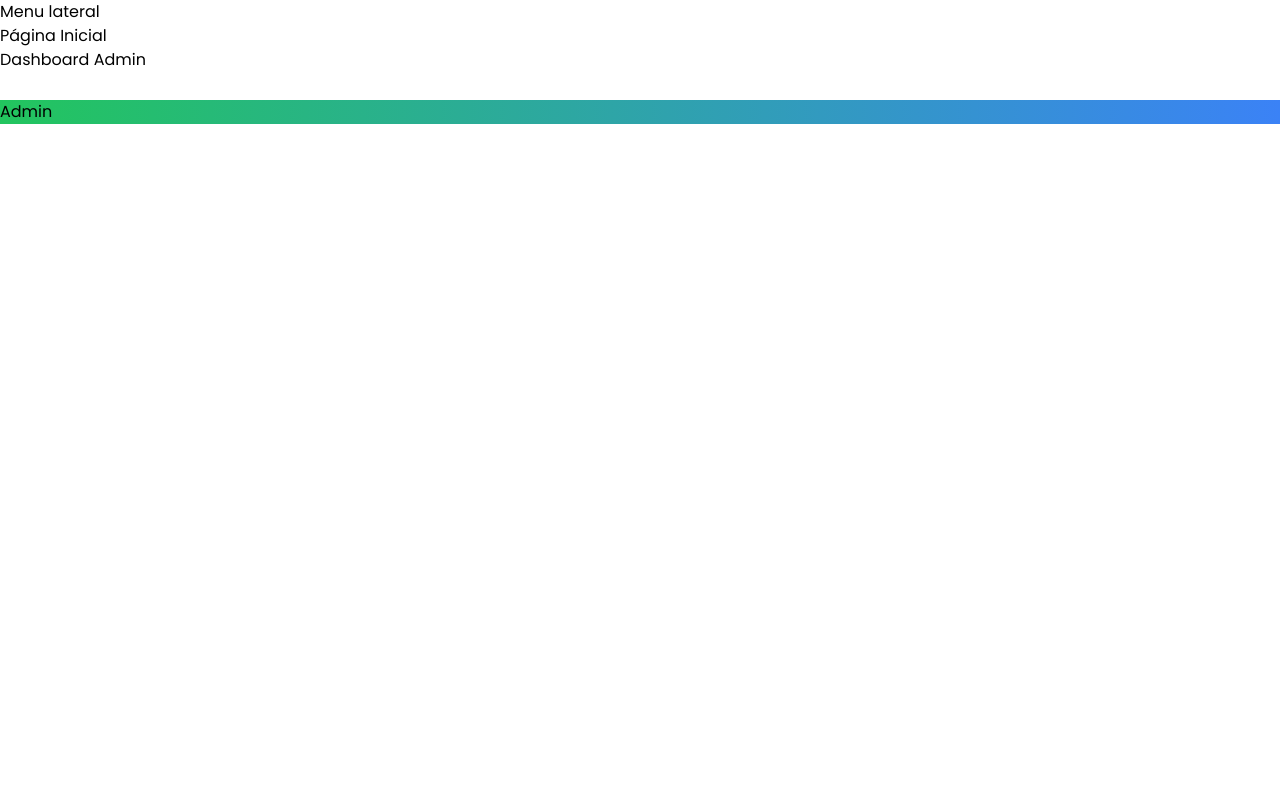
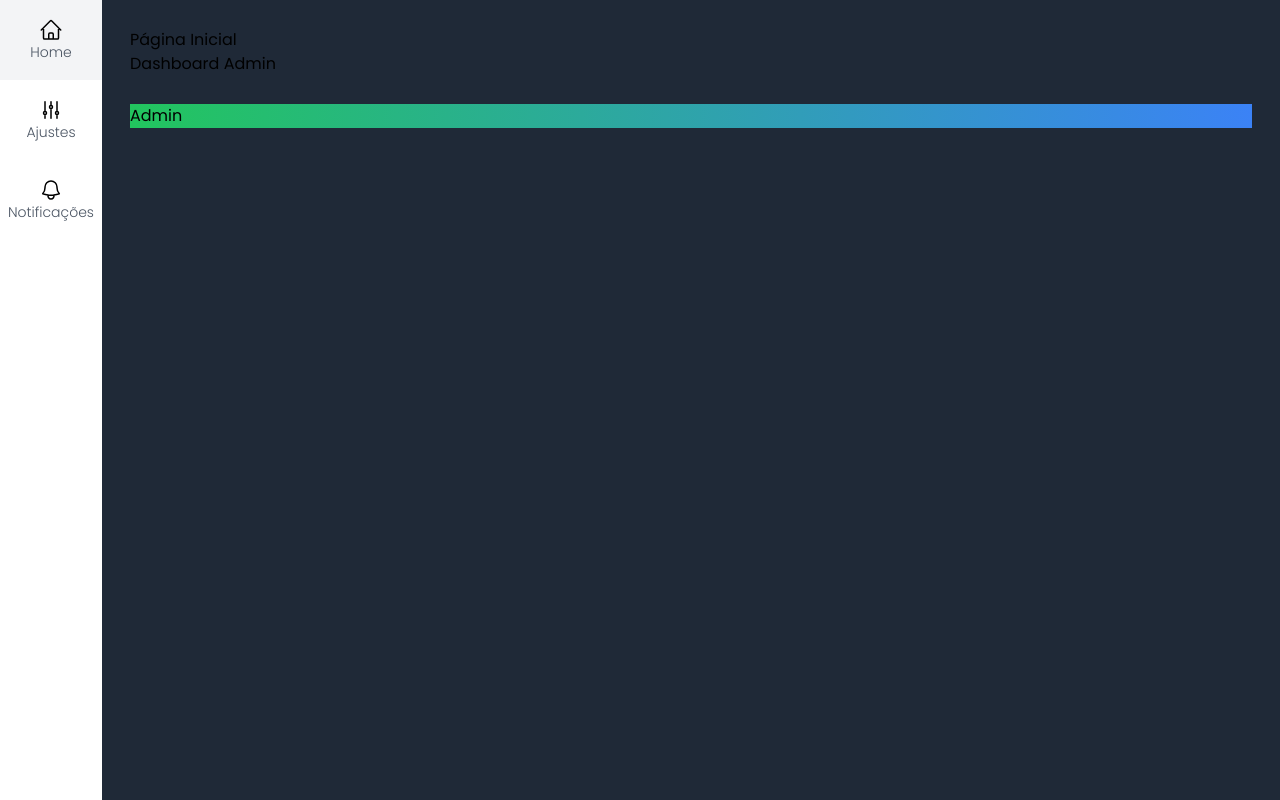
Before and after one commit to marcossabatini7/ion-dash-admin, a Next.js app: page / in a window 1280 px wide. Built offline with nearby package versions, Linux system fonts and the light colour scheme.

Commit message:
sidenav com links

```diff
--- /dev/null
+++ b/src/components/icons/index.tsx
@@ -0,0 +1,50 @@
+export const HomeIcon = (
+	<svg
+		xmlns="http://www.w3.org/2000/svg"
+		fill="none"
+		viewBox="0 0 24 24"
+		strokeWidth={1.5}
+		stroke="currentColor"
+		className="w-6 h-6"
+	>
+		<path
+			strokeLinecap="round"
+			strokeLinejoin="round"
+			d="M2.25 12l8.954-8.955c.44-.439 1.152-.439 1.591 0L21.75 12M4.5 9.75v10.125c0 .621.504 1.125 1.125 1.125H9.75v-4.875c0-.621.504-1.125 1.125-1.125h2.25c.621 0 1.125.504 1.125 1.125V21h4.125c.621 0 1.125-.504 1.125-1.125V9.75M8.25 21h8.25"
+		/>
+	</svg>
+)
+
+export const SettingsIcon = (
+	<svg
+		xmlns="http://www.w3.org/2000/svg"
+		fill="none"
+		viewBox="0 0 24 24"
+		strokeWidth={1.5}
+		stroke="currentColor"
+		className="w-6 h-6"
+	>
+		<path
+			strokeLinecap="round"
+			strokeLinejoin="round"
+			d="M6 13.5V3.75m0 9.75a1.5 1.5 0 010 3m0-3a1.5 1.5 0 000 3m0 3.75V16.5m12-3V3.75m0 9.75a1.5 1.5 0 010 3m0-3a1.5 1.5 0 000 3m0 3.75V16.5m-6-9V3.75m0 3.75a1.5 1.5 0 010 3m0-3a1.5 1.5 0 000 3m0 9.75V10.5"
+		/>
+	</svg>
+)
+
+export const NotificationIcon = (
+	<svg
+		xmlns="http://www.w3.org/2000/svg"
+		fill="none"
+		viewBox="0 0 24 24"
+		strokeWidth={1.5}
+		stroke="currentColor"
+		className="w-6 h-6"
+	>
+		<path
+			strokeLinecap="round"
+			strokeLinejoin="round"
+			d="M14.857 17.082a23.848 23.848 0 005.454-1.31A8.967 8.967 0 0118 9.75v-.7V9A6 6 0 006 9v.75a8.967 8.967 0 01-2.312 6.022c1.733.64 3.56 1.085 5.455 1.31m5.714 0a24.255 24.255 0 01-5.714 0m5.714 0a3 3 0 11-5.714 0"
+		/>
+	</svg>
+)
--- a/src/components/template/Layout.tsx
+++ b/src/components/template/Layout.tsx
@@ -1,19 +1,21 @@
-import Content from "./Content";
-import Header from "./Header";
-import SideNav from "./SideNav";
+import Content from './Content'
+import Header from './Header'
+import SideNav from './SideNav'
 
 interface LayoutProps {
-  title: string;
-  subtitle: string;
-  children?: any;
+  title: string
+  subtitle: string
+  children?: any
 }
 
 export default function Layout(props: LayoutProps) {
   return (
-    <>
+    <div className="dark flex h-screen w-screen">
       <SideNav />
-      <Header title={props.title} subtitle={props.subtitle} />
-      <Content>{props?.children}</Content>
-    </>
-  );
+      <div className="flex flex-col w-full p-7 bg-gray-300 dark:bg-gray-800 ">
+        <Header title={props.title} subtitle={props.subtitle} />
+        <Content>{props?.children}</Content>
+      </div>
+    </div>
+  )
 }
--- a/src/components/template/SideNav.tsx
+++ b/src/components/template/SideNav.tsx
@@ -1,7 +1,24 @@
+import { HomeIcon, NotificationIcon, SettingsIcon } from '../icons'
+import SideNavItem from './SideNavItem'
+
 export default function SideNav() {
   return (
     <aside>
-      <h1>Menu lateral</h1>
+      <ul>
+        <SideNavItem url="/" text="Home" icon={HomeIcon} key={1} />
+        <SideNavItem
+          url="/settings"
+          text="Ajustes"
+          icon={SettingsIcon}
+          key={2}
+        />
+        <SideNavItem
+          url="/notifications"
+          text="Notificações"
+          icon={NotificationIcon}
+          key={3}
+        />
+      </ul>
     </aside>
-  );
+  )
 }
--- /dev/null
+++ b/src/components/template/SideNavItem.tsx
@@ -0,0 +1,21 @@
+import Link from 'next/link'
+
+interface SideNavItemProps {
+  url: string
+  text: string
+  icon: any
+}
+
+export default function SideNavItem(props: SideNavItemProps) {
+  return (
+    <li className="hover:bg-gray-100">
+      <Link
+        href={props.url}
+        className="flex flex-col justify-center items-center h-20 w-full p-2"
+      >
+        {props.icon}
+        <span className="text-sm font-light text-gray-600">{props.text}</span>
+      </Link>
+    </li>
+  )
+}
--- a/src/pages/index.tsx
+++ b/src/pages/index.tsx
@@ -1,4 +1,4 @@
-import Layout from "@/components/template/layout";
+import Layout from "@/components/template/Layout";
 
 export default function Home() {
   return (
--- a/tailwind.config.js
+++ b/tailwind.config.js
@@ -1,6 +1,7 @@
 /** @type {import('tailwindcss').Config} */
 module.exports = {
   content: ["./src/**/*.{js,ts,jsx,tsx}"],
+  darkMode: "class",
   theme: {
     extend: {},
   },
```
